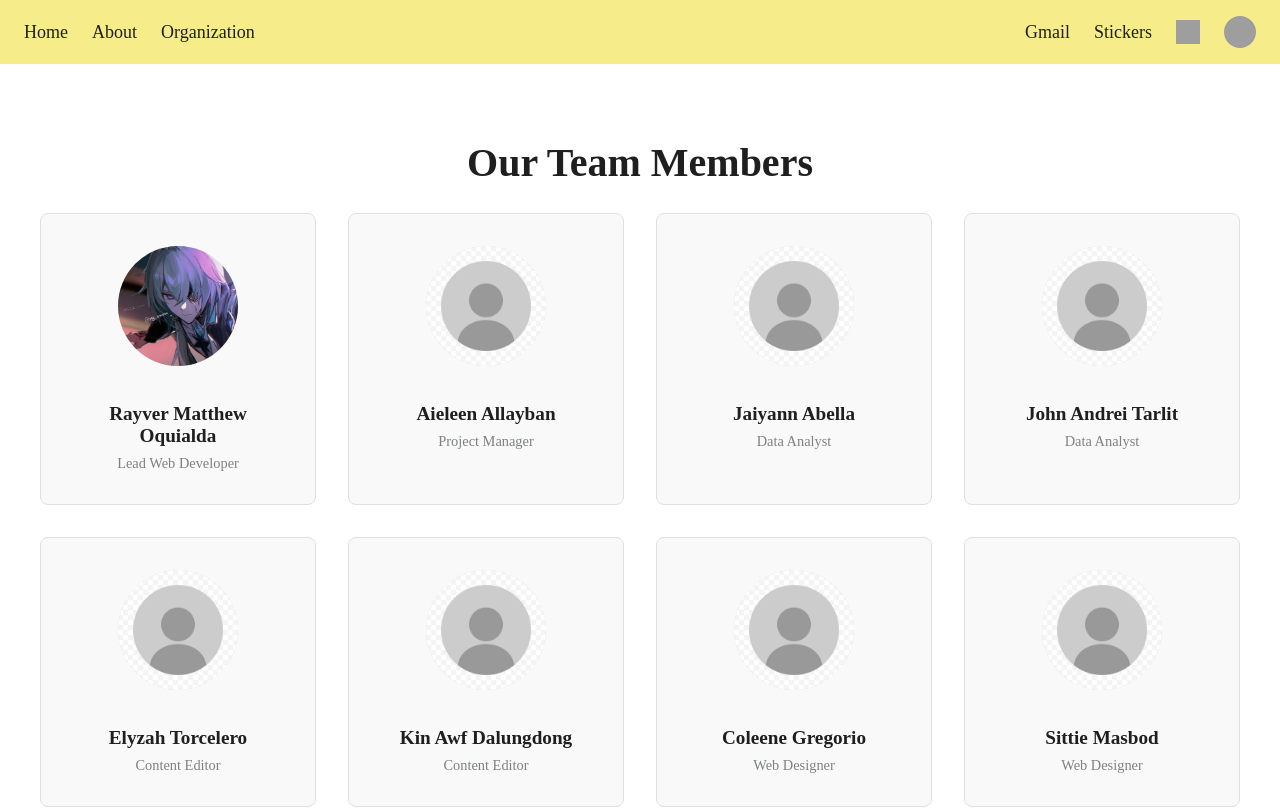
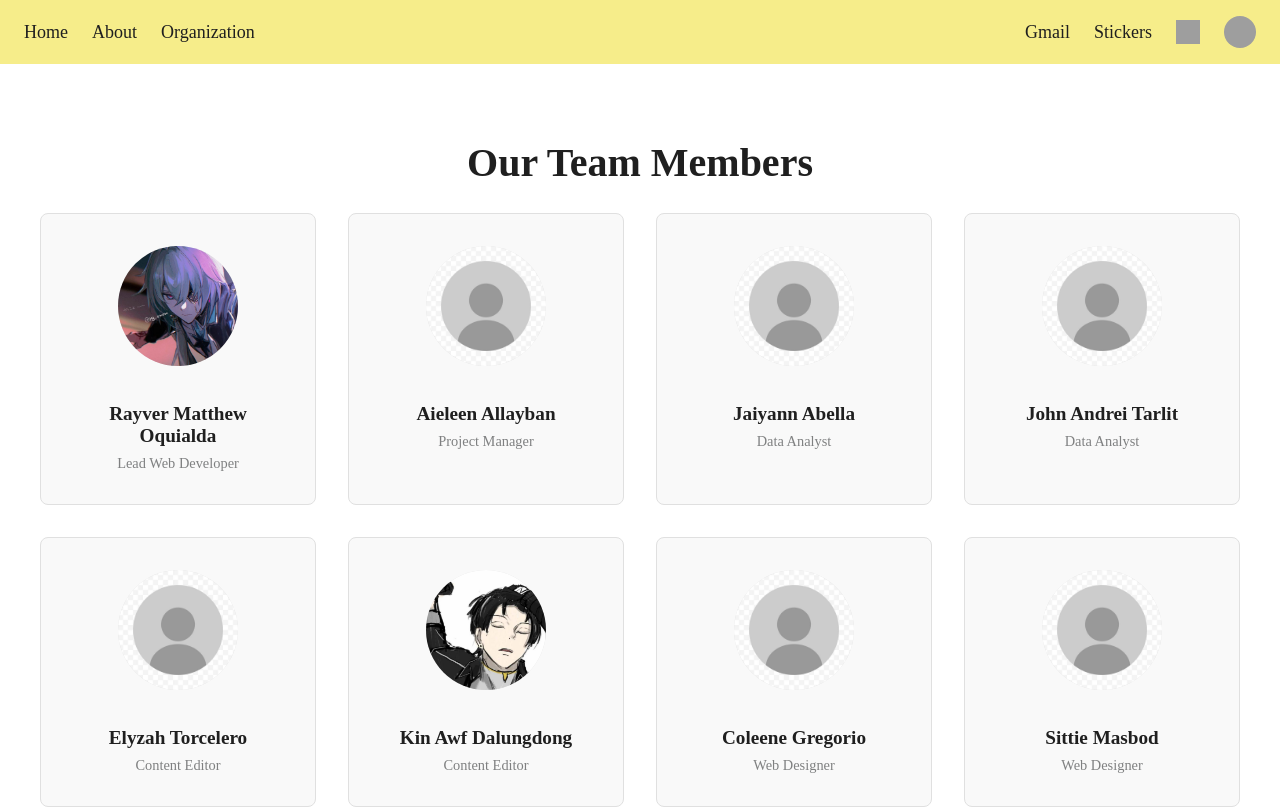
Before and after one commit to unknowlence/emptech_webportal, a plain HTML site: page pages/org.html in a window 1280 px wide. Shown: the top 810 px of the page. Drawn offline with Linux system fonts and the light colour scheme; grey boxes are pictures that could not be loaded; a web font is replaced by a local one.

Commit message:
Update 1.3.1

```diff
--- a/pages/org.html
+++ b/pages/org.html
@@ -75,7 +75,7 @@
                 </div>
 
                 <div class="member-card">
-                    <img class="member-avatar" src="../images/no_photo.jpg" alt="Member 6">
+                    <img class="member-avatar" src="../images/kin.jpg" alt="Member 6">
                     <h3>Kin Awf Dalungdong</h3>
                     <p>Content Editor</p>
                 </div>
```
Also changed, not shown: index.html (+0 -1 lines), pages/about.html (+0 -1 lines), pages/fools.html (+1 -2 lines), pages/profile.html (+0 -1 lines), images/kin.jpg (added).
